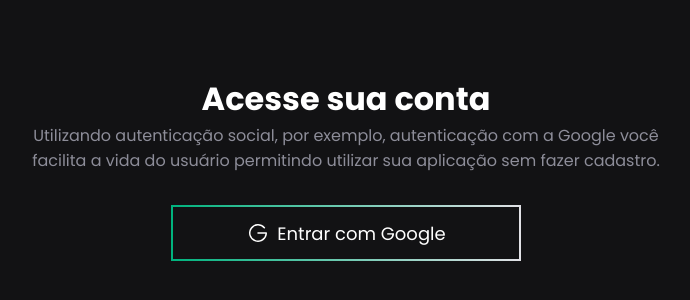
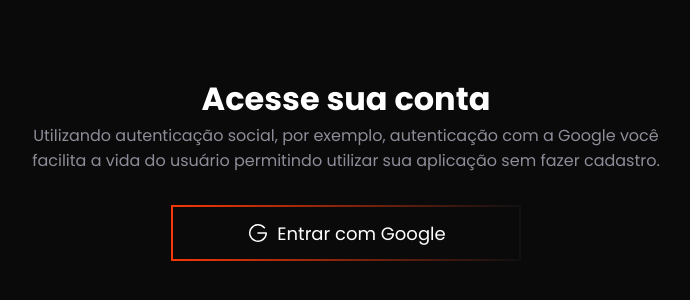
Before and after one commit to andreluissousa/google-auth, a React (Vite) app: page / in a window 1280 px wide. Shown: the part 232-532 px from the top of the page, without its empty margins (294-984 px from the left). Built offline with nearby package versions, Linux system fonts and the light colour scheme.

Commit message:
Ajustando cores

```diff
--- a/src/styles/global.scss
+++ b/src/styles/global.scss
@@ -1,10 +1,10 @@
 
 :root {
-    --primary: #00B37E;
-    --background: #121214;
+    --primary: #f73707;
+    --background: #0a0a0a;
     --text: #FFF;
     --caption: #8D8D99;
-    --gray: #E1E1E6;
+    --gray: #101011;
     --background-light: rgba(255, 255, 255, 0.05);
   }
 
```
